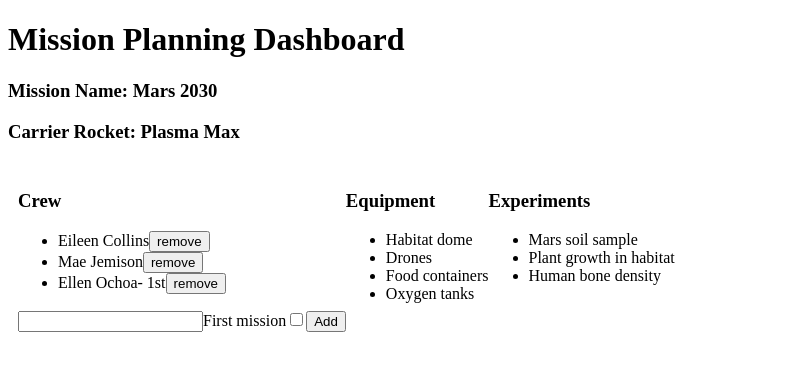
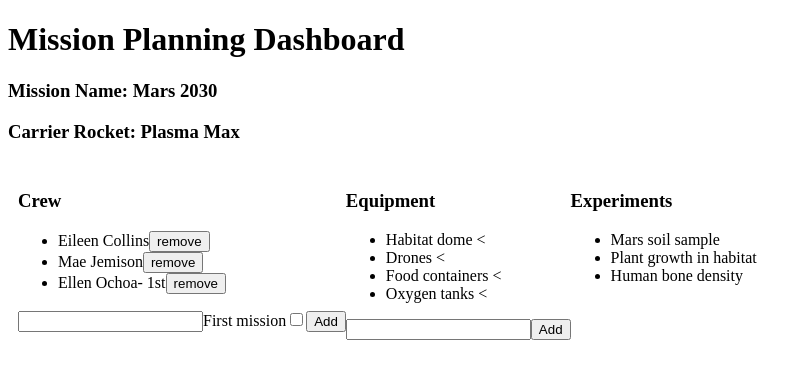
Before and after one commit to LaunchCodeEducation/angular-lc101-mission-planner, an Angular app: page / in a window 1280 px wide. Shown: the top 378 px of the page, without its empty margins (0-812 px from the left). Built offline with nearby package versions, Linux system fonts and the light colour scheme.

Commit message:
added the appropriate code to allow user to add new equipment

```diff
--- a/src/app/equipment/equipment.component.html
+++ b/src/app/equipment/equipment.component.html
@@ -1,7 +1,9 @@
 <h3>Equipment</h3>
 <ul>
-  <li>Habitat dome</li>
-  <li>Drones</li>
-  <li>Food containers</li>
-  <li>Oxygen tanks</li>
+  <li *ngFor = "let item of equipment">{{item}}
+    <
+  </li>
+
 </ul>
+<input #newItem type= "text" (keyup.enter)="add(newItem.value)"/>
+<button (click)="add(newItem.value)">Add</button>
--- a/src/app/equipment/equipment.component.ts
+++ b/src/app/equipment/equipment.component.ts
@@ -1,4 +1,5 @@
 import { Component, OnInit } from '@angular/core';
+import { endTimeRange } from '@angular/core/src/profile/wtf_impl';
 
 @Component({
   selector: 'app-equipment',
@@ -6,10 +7,36 @@ import { Component, OnInit } from '@angular/core';
   styleUrls: ['./equipment.component.css']
 })
 export class EquipmentComponent implements OnInit {
+  equipment: string[]= [
+    "Habitat dome",
+    "Drones",
+    "Food containers",
+    "Oxygen tanks"
+  ]
+
+  itemBeingEdited: string = ""
 
   constructor() { }
 
   ngOnInit() {
   }
 
+  add(newItem:string) {
+    if(!this.equipment.includes(newItem)){
+    this.equipment.push(newItem)
+    }
+  }
+
+  remove() {
+
+  }
+
+  edit(item: string) {
+    this.itemBeingEdited = item
+  }
+
+  save () {
+
+  }
+
 }
```
